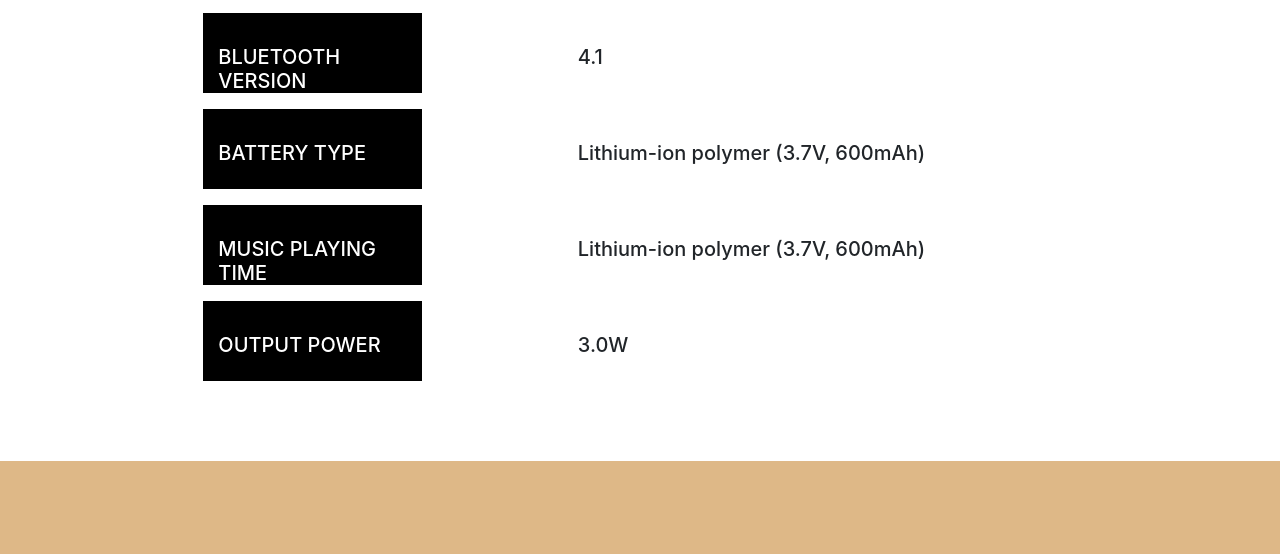
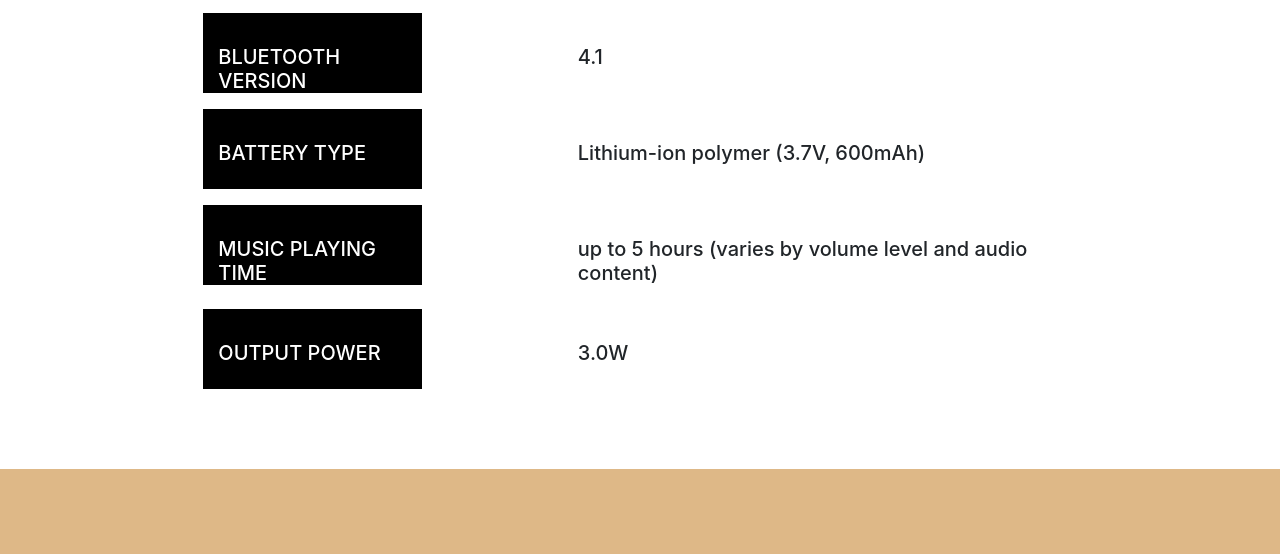
Before and after one commit to arunbititude/Productlanding-page, a plain HTML site: page index.html in a window 1280 px wide. Shown: the part 1573-2127 px from the top of the page. Drawn offline with nearby package versions, Linux system fonts and the light colour scheme.

Commit message:
Update index.html

```diff
--- a/index.html
+++ b/index.html
@@ -198,7 +198,7 @@
         <div class="col-md-5 speci-detailb">
             <h5 class="speci-detailh5">
 
-                Lithium-ion polymer (3.7V, 600mAh)</h5>
+                up to 5 hours (varies by volume level and audio content)</h5>
 
         </div>
         <div class="col-md-2"></div>
```
